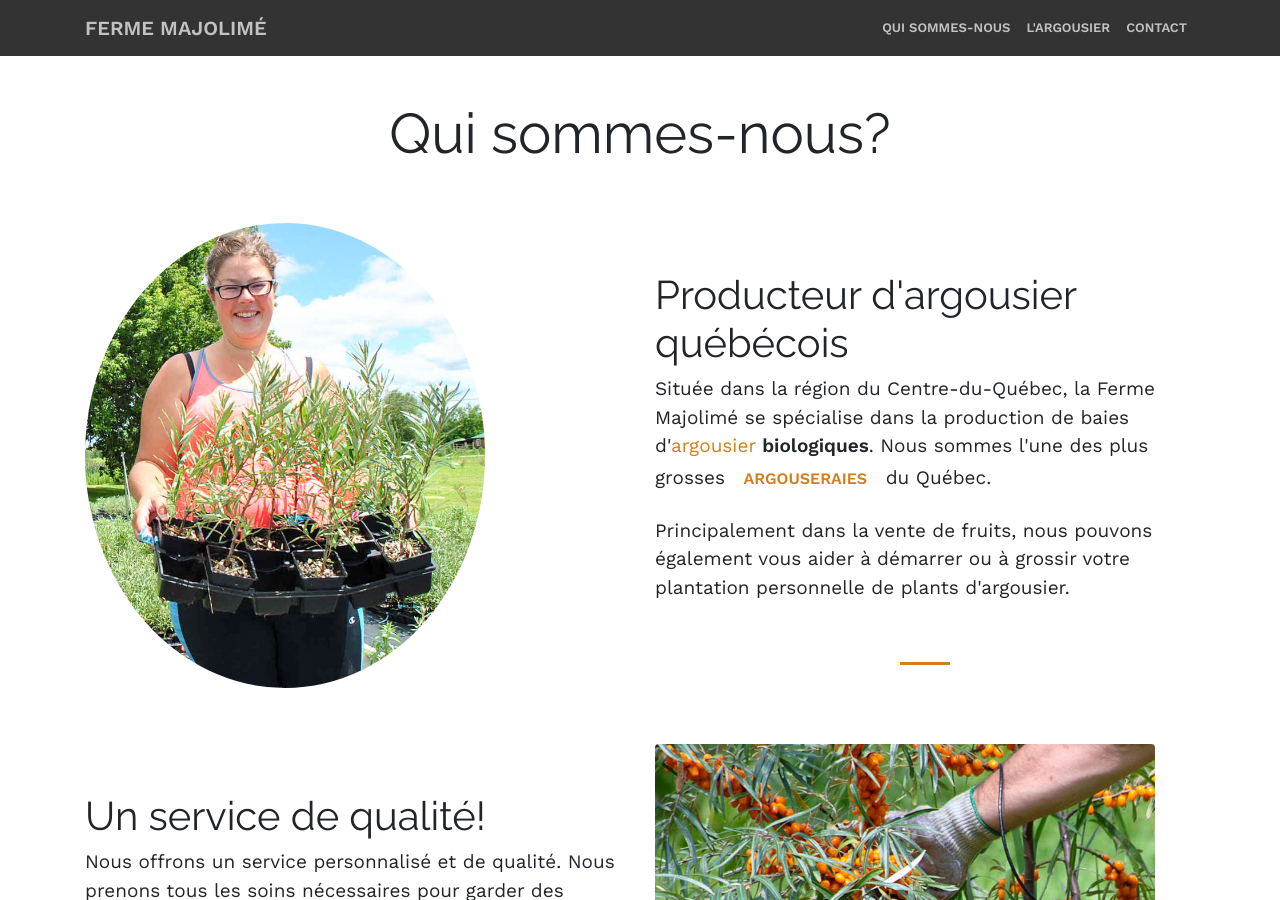
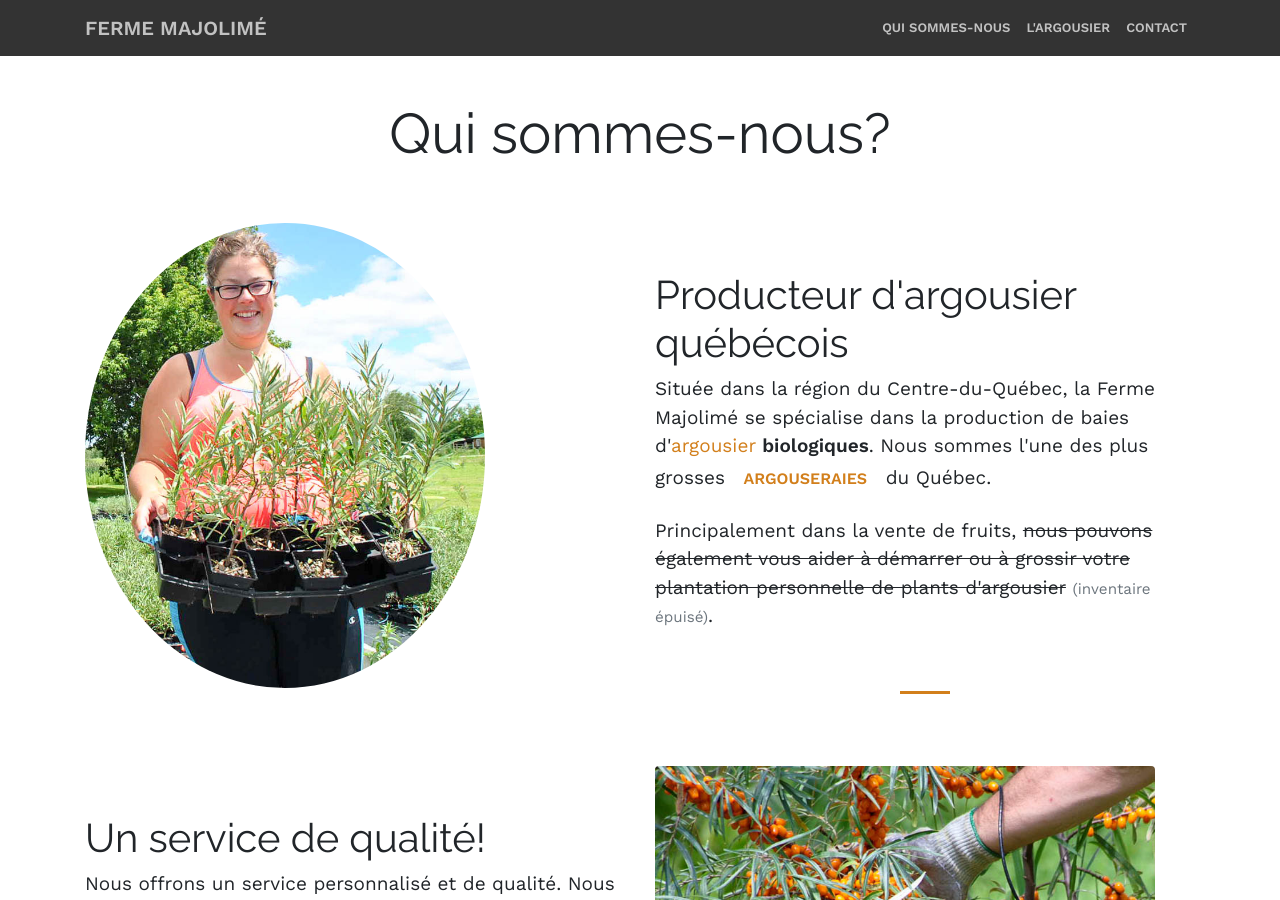
Before and after one commit to mgbergeron/mjlm-website, a Jekyll site: the page built from qui-sommes-nous.html, in a window 1280 px wide and 900 px high. Built offline with Jekyll 4.4.1, drawn with Linux system fonts in a browser that asks for light colours.

Commit message:
Correction d'un lien brisé Barrer le texte de vente de plants.

```diff
--- a/qui-sommes-nous.html
+++ b/qui-sommes-nous.html
@@ -15,8 +15,8 @@ layout: front
 			<div class="col-lg-6 mt-5">
 
 			  <h2>Producteur d'argousier québécois</h2>
-			  <p>Située dans la région du Centre-du-Québec, la Ferme Majolimé se spécialise dans la production de baies d'<a href="information-argousier.jsp" title="Cliquez pour consulter l'information sur l'argousier">argousier</a> <b>biologiques</b>. Nous sommes l'une des plus grosses <button type="button" class="btn btn-link" data-container="body" data-toggle="popover" data-placement="top" data-content="Un argouseraie est un champ de plants d'argousier">argouseraies</button> du Québec.</p>
-			  <p>Principalement dans la vente de fruits, nous pouvons également vous aider à démarrer ou à grossir votre plantation personnelle de plants d'argousier.</p>
+			  <p>Située dans la région du Centre-du-Québec, la Ferme Majolimé se spécialise dans la production de baies d'<a href="information-argousier.html" title="Cliquez pour consulter l'information sur l'argousier">argousier</a> <b>biologiques</b>. Nous sommes l'une des plus grosses <button type="button" class="btn btn-link" data-container="body" data-toggle="popover" data-placement="top" data-content="Un argouseraie est un champ de plants d'argousier">argouseraies</button> du Québec.</p>
+				<p>Principalement dans la vente de fruits, <s>nous pouvons également vous aider à démarrer ou à grossir votre plantation personnelle de plants d'argousier</s>  <small class="text-muted">(inventaire épuisé)</small>.</p>
 
 			  <br />
 			  <hr />
```
